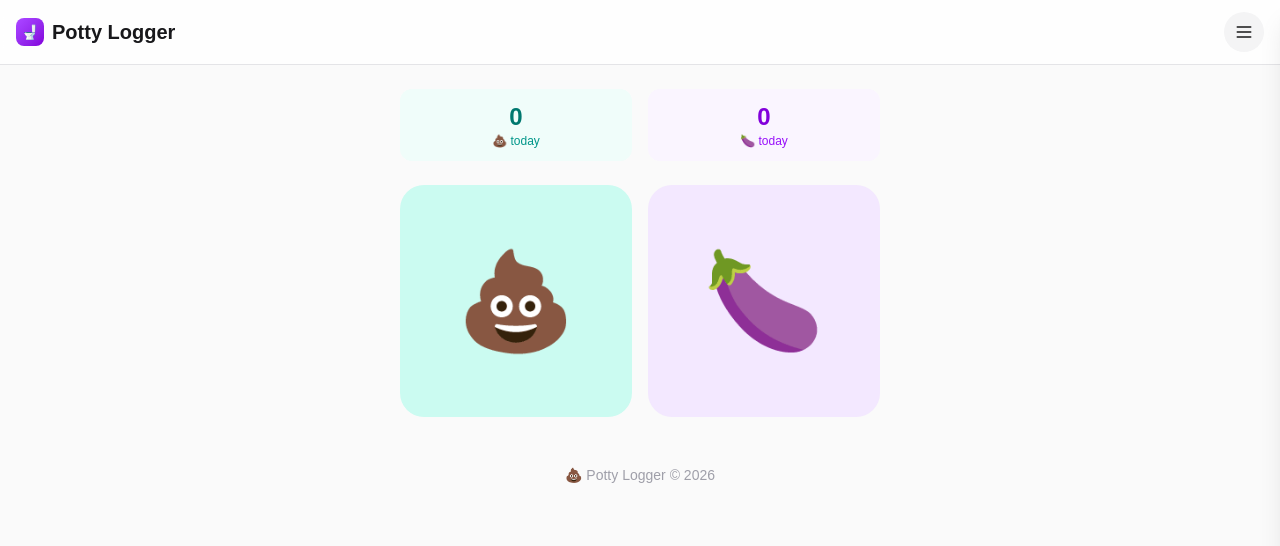
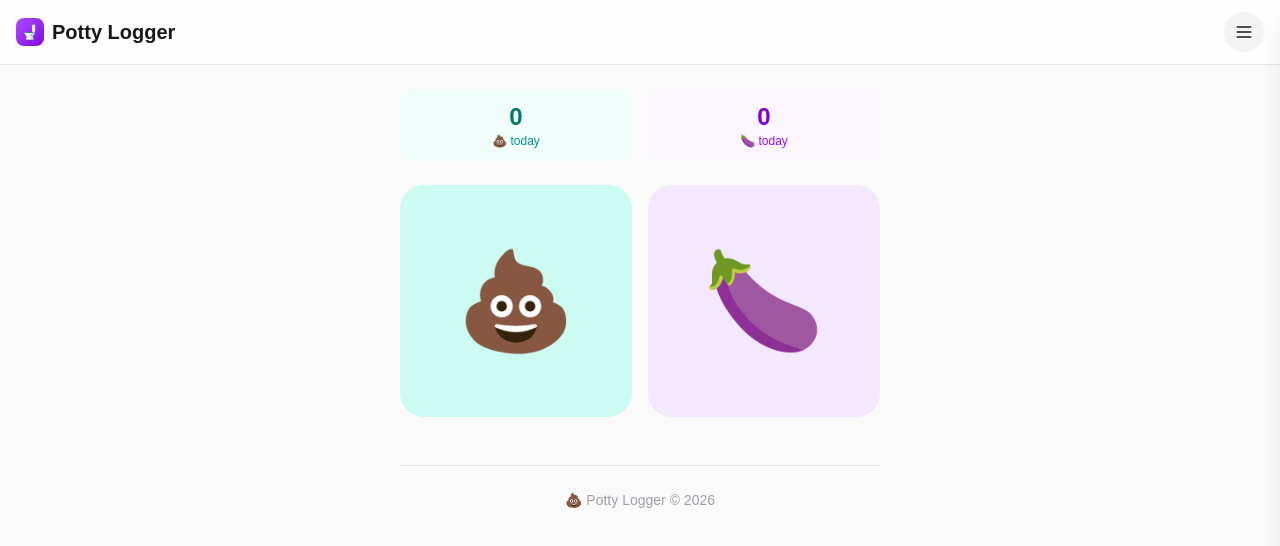
Before and after one commit to d4vid4nderson/habit-a-day, a Next.js app: page / in a window 1280 px wide. Shown: the top 546 px of the page. Built offline with nearby package versions, Linux system fonts and the light colour scheme.

Commit message:
Add separator line above footer

```diff
--- a/src/components/Footer.tsx
+++ b/src/components/Footer.tsx
@@ -2,8 +2,11 @@
 
 export function Footer() {
   return (
-    <footer className="py-6 text-center text-sm text-zinc-400 dark:text-zinc-500">
-      💩 Potty Logger © 2026
+    <footer className="pt-6">
+      <div className="border-t border-zinc-200 dark:border-zinc-700" />
+      <p className="py-6 text-center text-sm text-zinc-400 dark:text-zinc-500">
+        💩 Potty Logger © 2026
+      </p>
     </footer>
   );
 }
```
